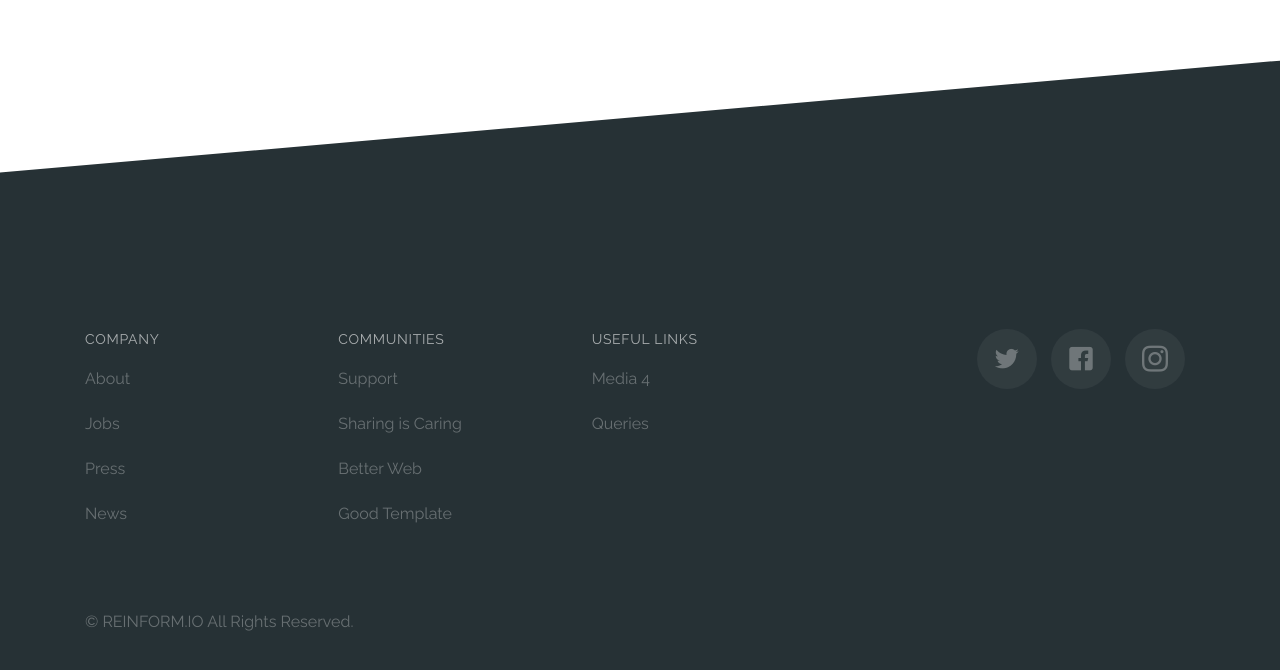
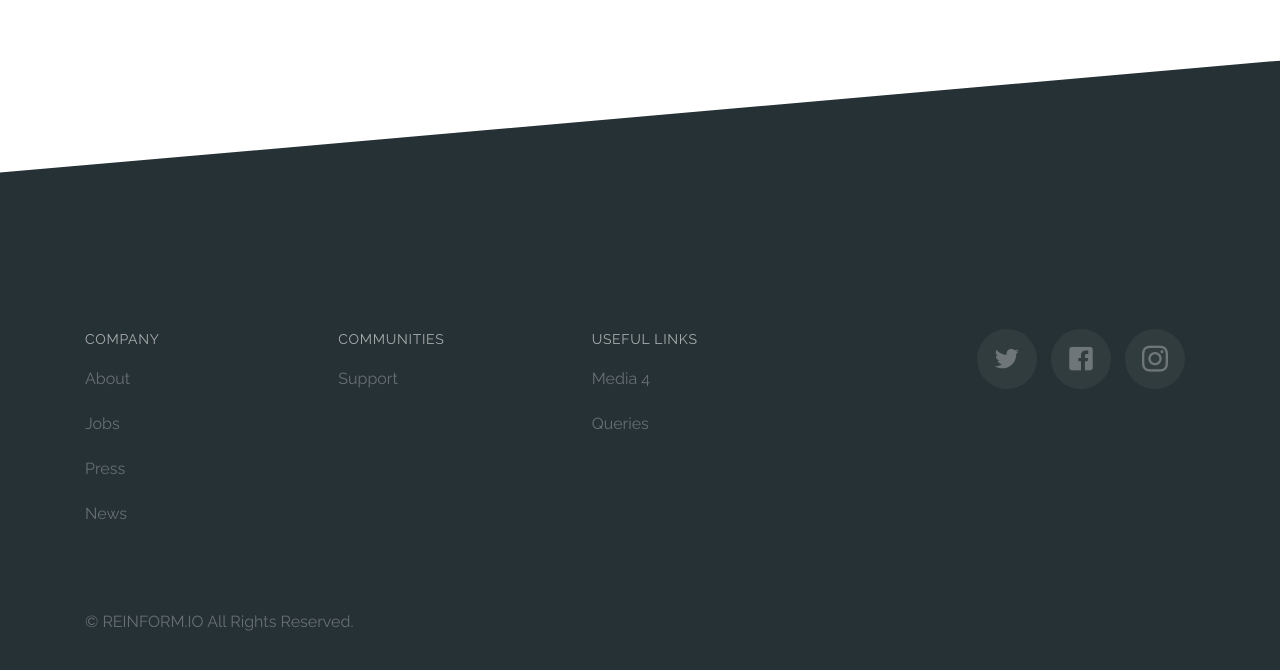
Before and after one commit to reinformio/website, a plain HTML site: page index.html in a window 1280 px wide. Shown: the part 2629-3299 px from the top of the page. Drawn offline with Linux system fonts and the light colour scheme; some packages are replaced by stand-ins of ours; no server answers; files whose address does not match are found by name.

Commit message:
Update index.html

```diff
--- a/index.html
+++ b/index.html
@@ -1,9 +1,7 @@
 <!DOCTYPE html>
 <html lang="en">
   <head>
-    <!--
-    More Templates Visit ==> Free-Template.co
-    -->
+
     <title>REINFORM</title>
     <meta charset="utf-8">
     <meta name="viewport" content="width=device-width, initial-scale=1, shrink-to-fit=no">
@@ -163,7 +161,7 @@
               </div>
             </form>
           </div>
-          <div class="col-md" id="map">
+<!--           <div class="col-md" id="map"> -->
           </div>
         </div>
       </div>
@@ -189,9 +187,7 @@
                   <h2 class="ftco-heading-2">Communities</h2>
                   <ul class="list-unstyled">
                     <li><a href="#" class="py-2 d-block">Support</a></li>
-                    <li><a href="#" class="py-2 d-block">Sharing is Caring</a></li>
-                    <li><a href="#" class="py-2 d-block">Better Web</a></li>
-                    <li><a href="#" class="py-2 d-block">Good Template</a></li>
+
                   </ul>
                 </div>
               </div>
@@ -236,9 +232,12 @@
     <script src="js/owl.carousel.min.js"></script>
     <script src="js/jquery.animateNumber.min.js"></script>
 
-
+        <!--
     <script src="https://maps.googleapis.com/maps/api/js?key=AIzaSyBVWaKrjvy3MaE7SQ74_uJiULgl1JY0H2s&sensor=false"></script>
     <script src="js/google-map.js"></script>
+    -->
+
+
 
     <script src="js/main.js"></script>
 
```
